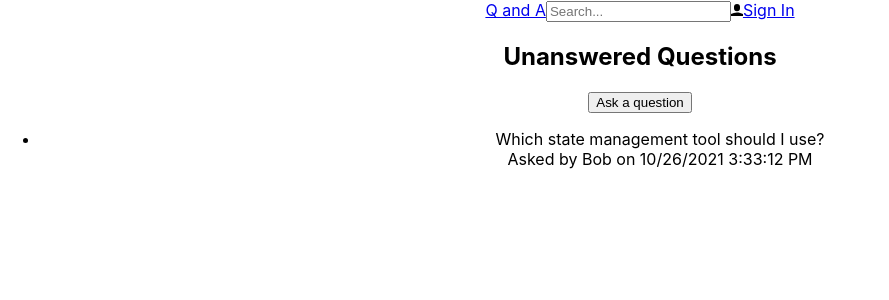
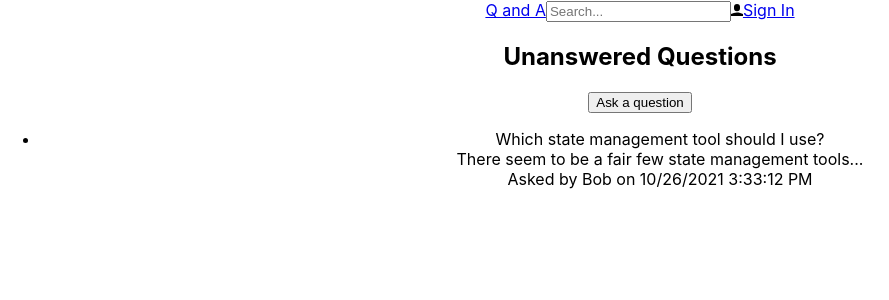
Before and after one commit to vytautas-dotcom/QAprojFrontend, a React (Create React App) app in the folder frontend/: page / in a window 1280 px wide. Shown: the top 300 px of the page, without its empty margins (0-889 px from the left). Built offline with nearby package versions, Linux system fonts and the light colour scheme.

Commit message:
Populate Question component with questions content no longer than 50 characters

```diff
--- a/frontend/src/Question.tsx
+++ b/frontend/src/Question.tsx
@@ -9,6 +9,11 @@ export const Question = ({ data }: Props) => (
   <div>
     <div>{data.title}</div>
     <div>
+      {data.content.length > 50
+        ? `${data.content.substring(0, 50)}...`
+        : data.content}
+    </div>
+    <div>
       {`Asked by ${
         data.userName
       } on ${data.created.toLocaleDateString()} ${data.created.toLocaleTimeString()}`}
```
